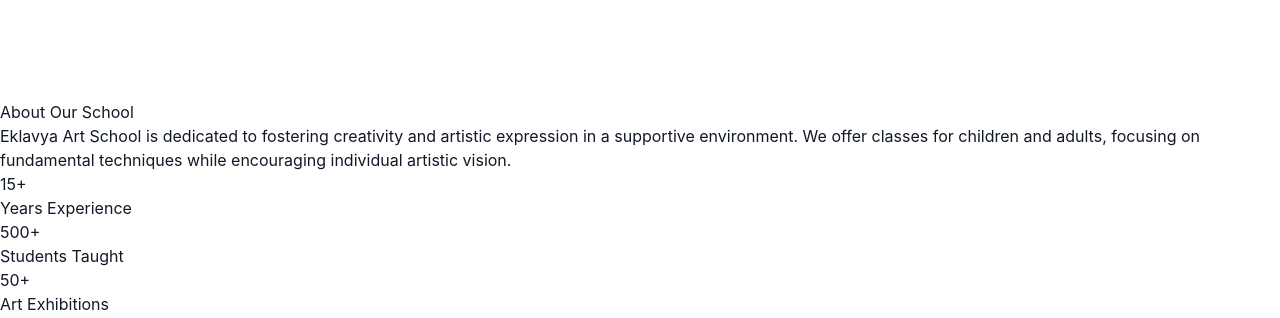
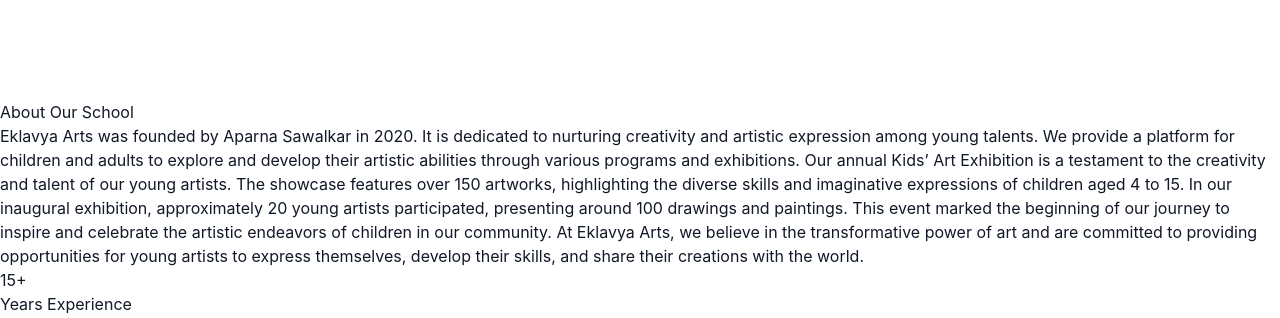
Before and after one commit to hrishisawalkar82/EklavyaArtSchool, a React (Vite) app in the folder Eklavya/frontend/: page / in a window 1280 px wide. Shown: the part 4400-4718 px from the top of the page. Built offline with nearby package versions, Linux system fonts and the light colour scheme; no server answers.

Commit message:
About Us

```diff
--- a/Eklavya/frontend/src/pages/Home.jsx
+++ b/Eklavya/frontend/src/pages/Home.jsx
@@ -88,9 +88,13 @@
               </div>
               <h3 className="text-2xl font-bold mb-4 text-slate-900">About Our School</h3>
               <p className="text-slate-600 leading-relaxed">
-                Eklavya Art School is dedicated to fostering creativity and artistic expression
-                in a supportive environment. We offer classes for children and adults, focusing
-                on fundamental techniques while encouraging individual artistic vision.
+              Eklavya Arts was founded by Aparna Sawalkar in 2020. It is dedicated to nurturing creativity and artistic expression among young talents. We provide a platform for children and adults to explore and develop their artistic abilities through various programs and exhibitions.
+
+Our annual Kids’ Art Exhibition is a testament to the creativity and talent of our young artists. The showcase features over 150 artworks, highlighting the diverse skills and imaginative expressions of children aged 4 to 15.
+
+In our inaugural exhibition, approximately 20 young artists participated, presenting around 100 drawings and paintings. This event marked the beginning of our journey to inspire and celebrate the artistic endeavors of children in our community.
+
+At Eklavya Arts, we believe in the transformative power of art and are committed to providing opportunities for young artists to express themselves, develop their skills, and share their creations with the world.
               </p>
             </div>
           </div>
```
